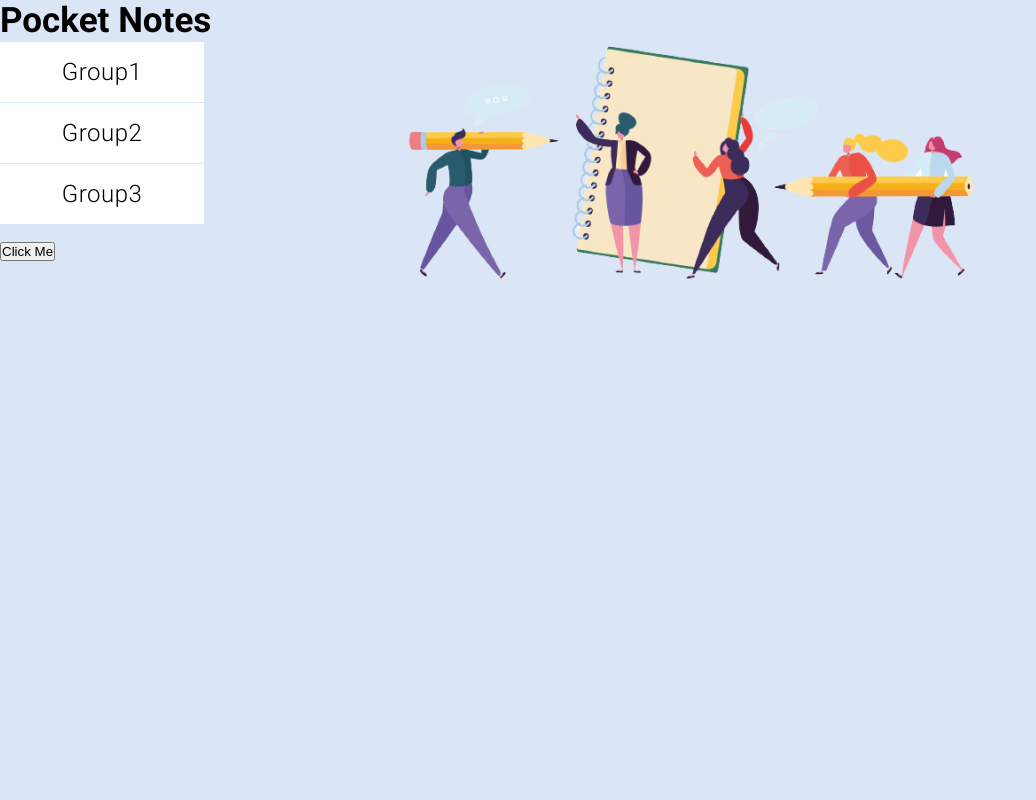
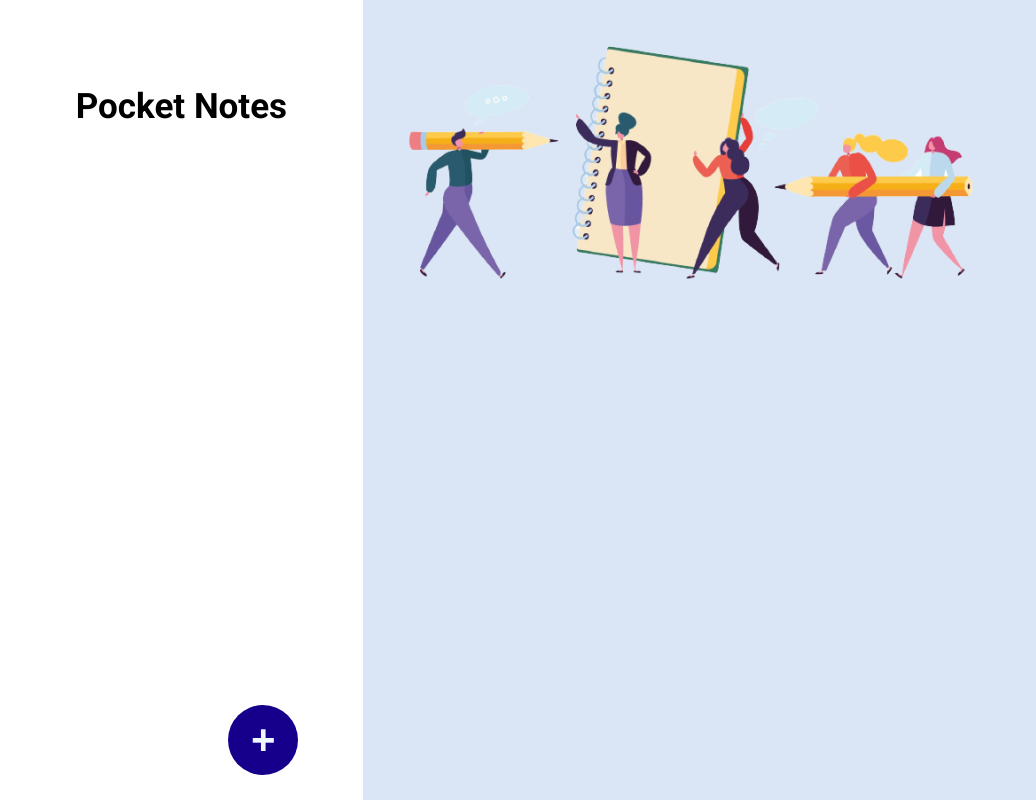
Before and after one commit to prajyotpdev/Pocket-Notes, a React (Vite) app: page / in a window 1280 px wide. Shown: the whole page, without its empty margins (0-1036 px from the left). Built offline with nearby package versions, Linux system fonts and the light colour scheme.

Commit message:
style: sidebar add button pdated

```diff
--- a/package.json
+++ b/package.json
@@ -5,6 +5,8 @@
   "type": "module",
   "scripts": {
     "dev": "vite",
+    "predeploy": "npm run build",
+    "deploy": "gh-pages -d dist",
     "build": "vite build",
     "lint": "eslint . --ext js,jsx --report-unused-disable-directives --max-warnings 0",
     "preview": "vite preview"
@@ -27,6 +29,7 @@
     "eslint-plugin-react": "^7.33.2",
     "eslint-plugin-react-hooks": "^4.6.0",
     "eslint-plugin-react-refresh": "^0.4.4",
+    "gh-pages": "^6.1.0",
     "vite": "^5.0.8",
     "vite-plugin-node-polyfills": "^0.17.0"
   }
--- a/src/components/accountcontainer/account_container.css
+++ b/src/components/accountcontainer/account_container.css
@@ -38,7 +38,6 @@
      background:#52150d ;
      border-radius: 5px;
      font-size: 15px;
-     border: 0;
      margin-left: 25%;
      line-height: 150%;
      cursor: pointer;
--- a/src/components/sidebar/SideBar.jsx
+++ b/src/components/sidebar/SideBar.jsx
@@ -9,18 +9,24 @@ import { useDispatch, useSelector } from "react-redux";
 import { store } from "../../redux/store";
 import categoryReducer from "../../redux/reducers";
 
+let colors = {
+  "1" : "#B38BFA",
+  "2" : "#FF79F2",
+  "3" : "#43E6FC",
+  "4" : "#F19576",
+  "5" : "#0047FF",
+  "6" : "#6691FF",
+}
+
+
 const SideBar = ({ handleCategoryClick }) => {
-  const [categorychanged, setcategorychanged] = useState(false);
   const [toggleMenu, setToggleMenu] = useState(false);
-
+  const [groups, setGroups] = useState([]);
+  const [group, setGroup] = useState("");
   const [selectedLink, dispatchSideBarLink] = useReducer(categoryReducer, "");
-  // const handleLinkClick = (link) => {
-  //   setSelectedLink(link);
-  // };
 
   const buttonClickHandler = (newCategory) => {
     handleCategoryClick(newCategory);
-    // setSelectedLink(newCategory);
     dispatchSideBarLink({ type: "UPDATE_SELECTED_LINK", payload: newCategory });
     store.dispatch({
       type: "CHANGE_CATEGORY",
@@ -28,20 +34,60 @@ const SideBar = ({ handleCategoryClick }) => {
     });
   };
 
+  const handleAddGrp = (e) => {
+    e.preventDefault();
+    setGroups([...groups, group]);
+    setGroup("");
+  };
+
+  const modal = document.querySelector("#modal");
+  const openModal = document.querySelector("#openModal");
+
+  const closeModal = document.querySelector("#closeModal");
+
+  if (modal) {
+    openModal && openModal.addEventListener("click", () => modal.showModal());
+
+    closeModal && closeModal.addEventListener("click", () => modal.close());
+  }
+
+  const handleInputChange = (e) => {
+    const { value } = e.target;
+    console.log("this is e.target.value : " + e.target.value);
+    setGroup(value);
+  };
+
   return (
     <div className="app_sidebar">
       <div className="app_sidebar_title">Pocket Notes</div>
       <div className="app_sidebar-links_container">
-        <a href="#group1" onClick={() => buttonClickHandler("Group1")}>
-          <p>Group1</p>
-        </a>
-        <a href="#group2" onClick={() => buttonClickHandler("Group2")}>
-          <p>Group2</p>
-        </a>
-        <a href="#group3" onClick={() => buttonClickHandler("Group3")}>
-          <p>Group3</p>
-        </a>
-        <button onClick={() => buttonClickHandler("Group4")}>Click Me</button>
+        {groups.map((group) => (
+          <a href="#group" onClick={() => buttonClickHandler(group)}>
+            <p>{group}</p>
+          </a>
+        ))}
+        <dialog id="modal">
+          <p>Create New Group</p>
+          <label>Group Name </label>
+          <input
+            type="text"
+            name="newgrp"
+            id="newgrpinput"
+            value={group}
+            onChange={handleInputChange}
+          />
+          <br />
+          <label>Choose Color :</label>
+          <div onClick={() => buttonClickHandler(color)} style={{borderRadius:"50%"}}>
+          </div>
+          <br />
+          <button id="closeModal" onClick={handleAddGrp} className="createbutton">
+            Create
+          </button>
+        </dialog>
+        <button id="openModal" className="addcircle">
+          +
+        </button>
       </div>
     </div>
   );
--- a/src/components/sidebar/sidebar.css
+++ b/src/components/sidebar/sidebar.css
@@ -1,12 +1,15 @@
 .app_sidebar{
      width: 100%;
-     height: auto ;
+     height: 100vh ;
+     background-color: white;
+     padding: 10%;
 }
 
 .app_sidebar_title{
 font-size: 35px;
 font-weight: 600;
-text-align: left;
+text-align: center;
+margin: 50px auto 50px;
 }
 
 .app_sidebar-links_container p{
@@ -77,23 +80,52 @@ text-align: left;
 
 }
 
+.dialog {
+     max-width: 20rem;
+     padding: 2rem;
+     border: 0;
+     border-radius: 0.5rem;
+     box-shadow: hsl(0 0% 0% / 10%) 0 0 0.5rem 0.25rem;
+     position: relative;
+   }
 
-@media screen  and (max-width:1050px) {
-     .app_sidebar-links_container{
-          display: none;
-     }
-     .app_sidebar-links_container{
-          display: grid;
-     }
+.dialog::backdrop {
+     background: hsl(0 0% 0% / 50%);
+   }
 
-}
+   .addcircle{
+     height: 70px;
+  width: 70px;
+  background-color: #16008B;
+  color: aliceblue;
+  font-weight: 600;
+  font-size: larger;
+  margin: 9px auto 0px;
+  border-radius: 50%;
+  display: block;
+  position: absolute;
+  bottom: 0;
+  margin-left: 15vw;
+  margin-bottom: 25px;
+  border: transparent;
+   }
 
-@media screen and (min-width: 1050px){
-     .app_sidebar{
-          grid-template-columns: 1fr 4fr;
-     }
-     .app_sidebar-links_container{
-          max-width: 75%;
-     }
+   .createbutton{
+     width: 154px;
+     background-color: #001F8B;
+     border-radius:12px ;
+     border-color: transparent;
+     height: 38px;
+     color: #FFF;
+     font-family: Roboto;
+     font-size: 20px;
+     font-style: normal;
+     font-weight: 400;
+   }
 
-}
+.dialog-close-btn {
+     font-size: .75em;
+     position: absolute;
+     top: .25em;
+     right: .25em;
+   }
--- a/vite.config.js
+++ b/vite.config.js
@@ -4,6 +4,8 @@ import { nodePolyfills } from 'vite-plugin-node-polyfills'
 
 // https://vitejs.dev/config/
 export default defineConfig({
-  plugins: [react(),
+  base: "/Pocket-Notes",
+  plugins: [
+    react(),
     nodePolyfills()],
 })
```
Also changed, not shown: 1 other file (tests, documents, lock files or other folders).
